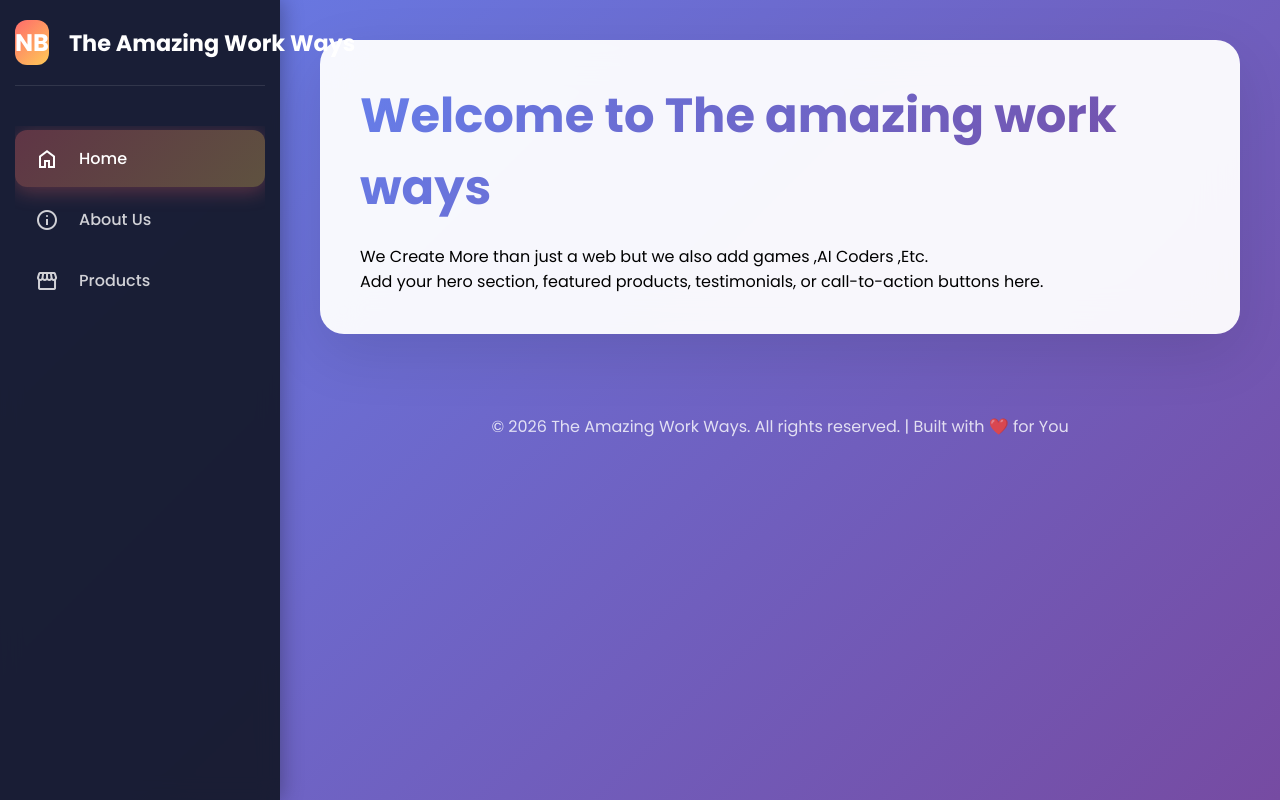
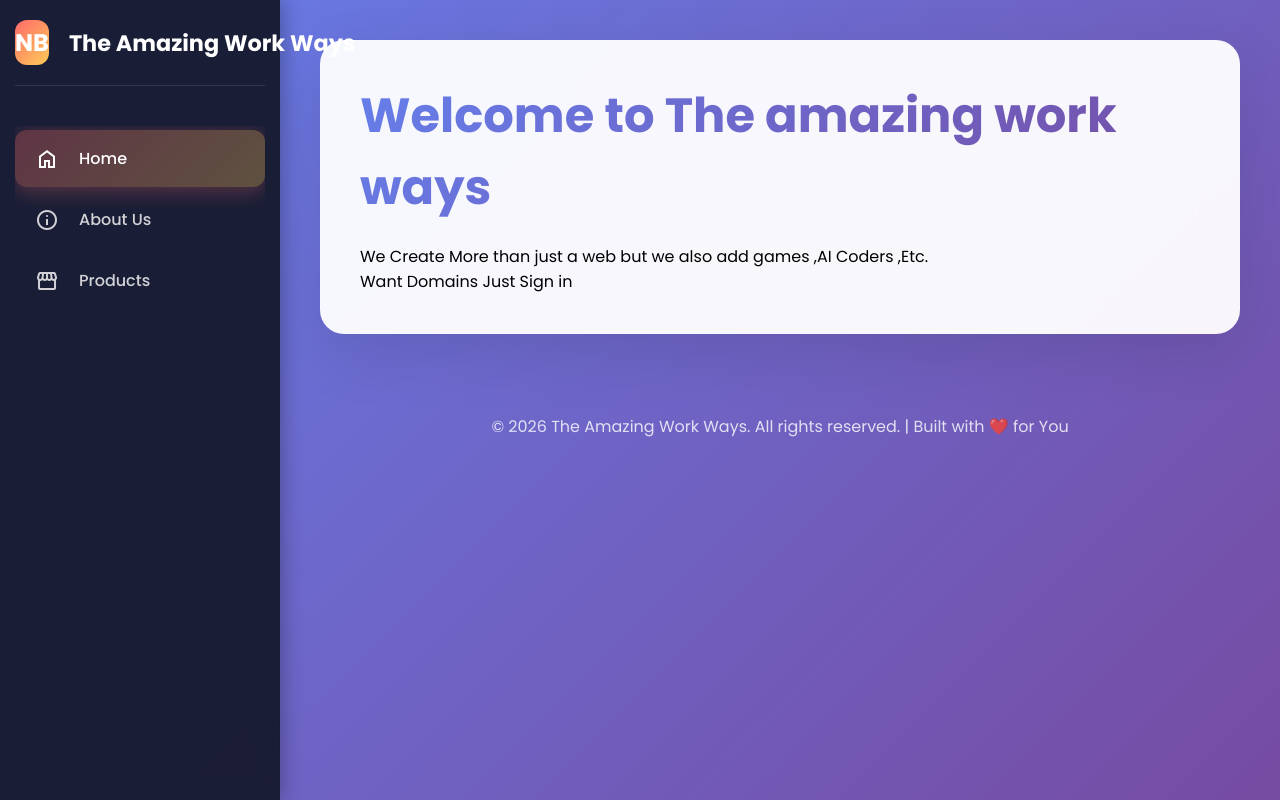
Before and after one commit to nibirbaruah2000-netizen/The-Amazing-work-ways-Web-MAIN, a plain HTML site: page index.html in a window 1280 px wide. Drawn offline with nearby package versions, Linux system fonts and the light colour scheme.

Commit message:
Update index.html

```diff
--- a/index.html
+++ b/index.html
@@ -287,7 +287,7 @@
         <section id="home" class="page active">
             <h1>Welcome to The amazing work ways</h1>
             <p>We Create More than just a web but we also add games ,AI Coders ,Etc.</p>
-            <p>Add your hero section, featured products, testimonials, or call-to-action buttons here.</p>
+            <p>Want Domains Just Sign in</p>
         </section>
 
         <!-- ABOUT US PAGE -->
```
